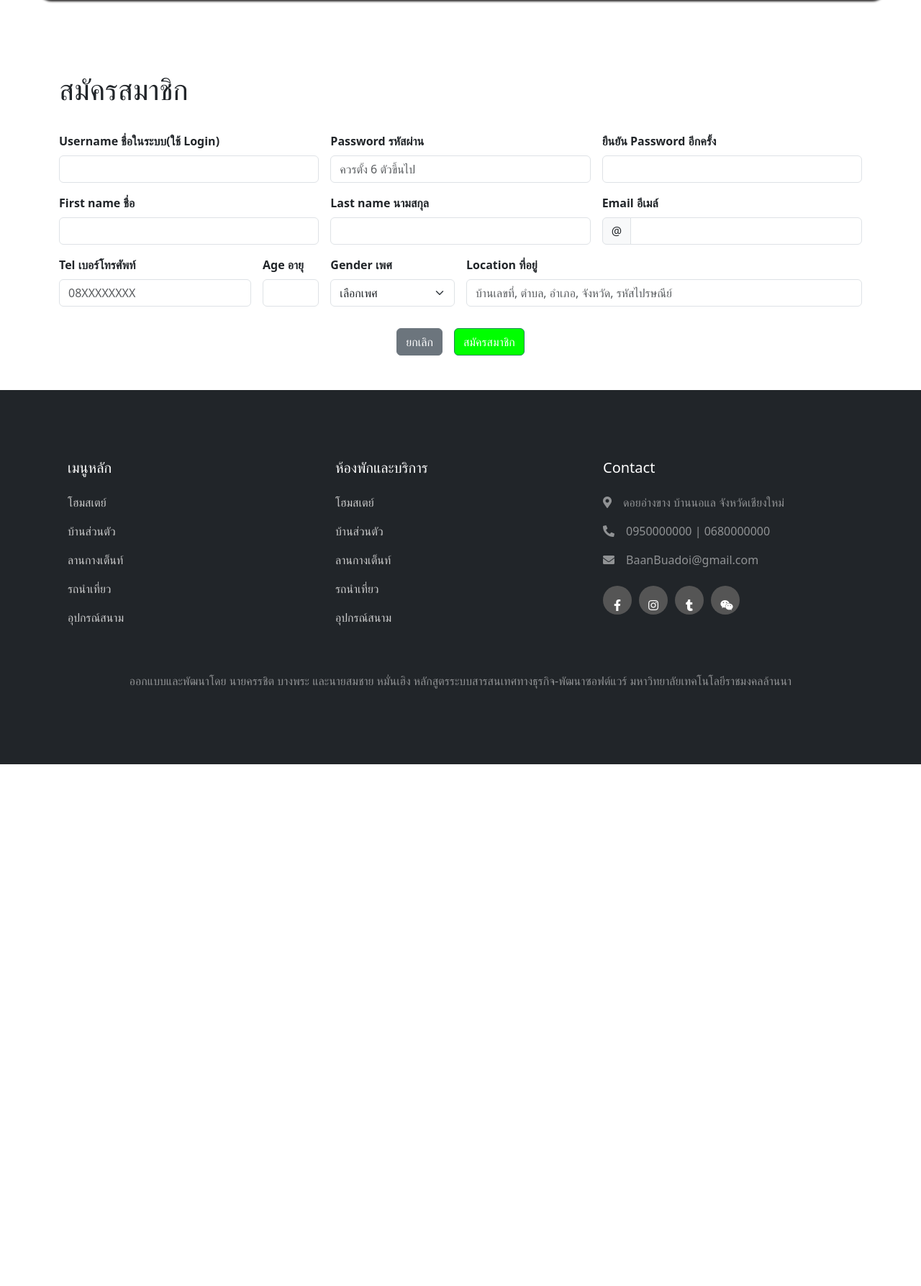
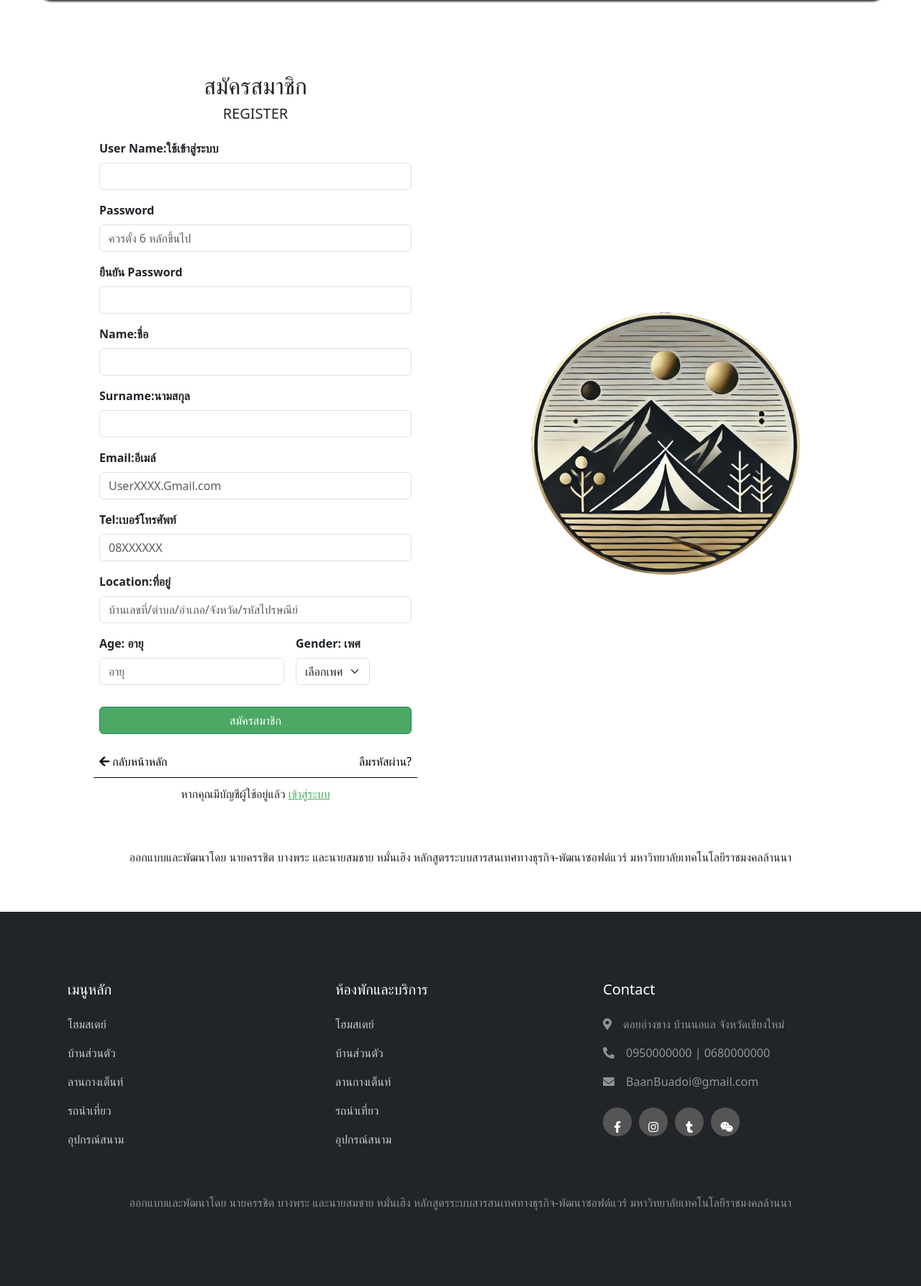
Before and after one commit to Khanchit202/git-baanbuadoi-project, a PHP site: page /form_user.php in a window 1280 px wide. Shown: the part 72-1859 px from the top of the page at 72% size. Before the commit the page ends 1134 px from the top, so only its background shows below. Run offline with PHP 8.4, Linux system fonts and the light colour scheme; some libraries are stand-ins or nearby versions.

Commit message:
form_useredit

```diff
--- a/form_user.php
+++ b/form_user.php
@@ -40,7 +40,7 @@ include("db_conet.php");
     <link rel="stylesheet" href="https://cdn.datatables.net/2.0.0/css/dataTables.dataTables.css" />
     <script src="https://cdn.datatables.net/2.0.0/js/dataTables.js"></script>
 
-    <script type="text/javascript" src="indexs.js"></script>
+
 </head>
 <body>
     <div class="container-xxl bg-white p-0">
@@ -50,105 +50,87 @@ include("db_conet.php");
 
     </div>
     <!-- form login start  -->
-    <div class="container-xxl bg-white p-0"style="margin-top:100px;">
+    <div class="container-xxl bg-white p-0" style="margin-top:100px;">
     <div class="container">
-        <h1>สมัครสมาชิก</h1>
-            <form class="row g-3 needs-validation" novalidate style="margin-top:20px;"  >
-                <div class="col-md-4">
-                    <label for="validationCustom01" class="form-label"><strong>Username ชื่อในระบบ(ใช้ Login)</strong></label>
-                    <input type="text" class="form-control" id="username" name="username"  required>
-                    <div class="valid-feedback">
-                    Looks good!
+        <div class="row">
+            <div class="col-md-6">
+                <h2><center>สมัครสมาชิก</center></h2>
+                <h5><center>REGISTER</center></h5>
+                <form class="row g-3 needs-validation" novalidate style="margin-top:20px; max-width: 450px; margin: auto;" method="post" action="../uer/insert_user.php" enctype="multipart/form-data">
+                    <div class="col-12">
+                        <label for="validationCustom01" class="form-label"><strong>User Name:ใช้เข้าสู่ระบบ</strong></label>
+                        <input type="text" class="form-control"  id="username" name="username" required>
+                        <div class="invalid-feedback">
+                                กรุณากรอกชื่อผู้ใช้
                             </div>
                     </div>
-                <div class="col-md-4">
-                    <label for="validationCustom02" class="form-label"><strong>Password รหัสผ่าน</strong></label>
-                    <input type="password" class="form-control"   placeholder="ควรตั้ง 6 ตัวขึ้นไป"  required>
-                    <div class="valid-feedback">
-                    Looks good!
+                    <div class="col-12">
+                        <label for="validationCustom02" class="form-label"><strong>Password</strong></label>
+                        <input type="password" class="form-control" placeholder="ควรตั้ง 6 หลักขึ้นไป" required>
+                    </div>
+                    <div class="col-12">
+                        <label for="validationCustom02" class="form-label"><strong>ยืนยัน Password</strong></label>
+                        <input type="password" class="form-control" id="pass" name="pass"  required>
+                    </div>
+                    <div class="col-12">
+                        <label for="validationCustom02" class="form-label"><strong>Name:ชื่อ</strong></label>
+                        <input type="text" class="form-control" id="fname" name="fname" required>
+                    </div>
+                    <div class="col-12">
+                        <label for="validationCustom02" class="form-label"><strong>Surname:นามสกุล</strong></label>
+                        <input type="text" class="form-control" id="lname" name="lname" required>
+                    </div>
+                    <div class="col-12">
+                        <label for="validationCustom02" class="form-label"><strong>Email:อีเมล์</strong></label>
+                        <input type="text" class="form-control" id="email" name="email" placeholder="UserXXXX.Gmail.com" required>
+                    </div>
+                    <div class="col-12">
+                        <label for="validationCustom02" class="form-label"><strong>Tel:เบอร์โทรศัพท์</strong></label>
+                        <input type="number" class="form-control" id="tel" name="tel" placeholder="08XXXXXX" required>
+                    </div>
+                    <div class="col-12">
+                        <label for="validationCustom02" class="form-label"><strong>Location:ที่อยู่</strong></label>
+                        <input type="text" class="form-control" id="location" name="location" placeholder="บ้านเลขที่/ตำบล/อำเภอ/จังหวัด/รหัสไปรษณีย์" required>
+                    </div>
+                    <div class="col-12 d-flex align-items-center">
+                    <div class="me-3">
+                        <label for="age" class="form-label"><strong>Age: อายุ</strong></label>
+                        <input type="number" class="form-control" id="age" name="age" placeholder="อายุ" required>
+                    </div>
+                    <div>
+                        <label for="gender" class="form-label"><strong>Gender: เพศ</strong></label>
+                        <select class="form-select" id="gender" name="gender" required>
+                            <option value="">เลือกเพศ</option>
+                            <option value="male">ชาย</option>
+                            <option value="female">หญิง</option>
+                        </select>
                     </div>
                 </div>
-                <div class="col-md-4">
-                    <label for="validationCustomUsername" class="form-label"><strong>ยืนยัน Password อีกครั้ง</strong></label>
-                    <input type="password" class="form-control" id="pass"  name="pass" aria-describedby="inputGroupPrepend" required>
-                    <div class="invalid-feedback">
-                        Please choose a username.
+                    <div class="col-12 d-flex justify-content-center gap-3" style="margin-top:30px;">
+                        <button class="btn btn-success" style="background-color: #4DA866; width: 100%;" type="submit" name="bsubmit" >สมัครสมาชิก</button>
+                    </div>
 
+                    <div class="d-flex justify-content-between" style="border-bottom: 1px solid black; padding-bottom: 10px;">
+                    <a href="index.php" class="align-self-end" style="margin-top:10px; text-decoration: none; color: black;"><i class="fas fa-arrow-left"></i> กลับหน้าหลัก</a>
+                    <a href="" class="align-self-end" style="margin-top:10px; text-decoration: none; color: black;">ลืมรหัสผ่าน?</a>
                 </div>
+                <div class="text-center" style="margin-top: 10px;">
+                    <p>หากคุณมีบัญชีผู้ใช้อยู่แล้ว
+                    <a href="login.php" style=" color: #4DA866;">เข้าสู่ระบบ</a></p>
                 </div>
-                <div class="col-md-4">
-                    <label for="validationCustom01" class="form-label"><strong>First name ชื่อ</strong></label>
-                    <input type="text" class="form-control" id="fname" name="fname" required>
-                    <div class="valid-feedback">
-                    Looks good!
+               </form>
             </div>
+            <div class="col-md-6 d-flex align-items-center justify-content-center">
+                <!-- ใส่โลโก้ที่นี่ -->
+                <img src="tabbar_view/baanbuadoi.png" alt="Logo" class="img-fluid" style="max-width: 70%; height: auto;">
             </div>
-                <div class="col-md-4">
-                    <label for="validationCustom02" class="form-label"><strong>Last name นามสกุล</strong></label>
-                    <input type="text" class="form-control" id="lname" name="lname"  required>
-                    <div class="valid-feedback">
-                    Looks good!
-                    </div>
-                </div>
-                <div class="col-md-4">
-                    <label for="validationCustomUsername" class="form-label"><strong>Email อีเมล์</strong></label>
-                    <div class="input-group has-validation">
-                    <span class="input-group-text" id="inputGroupPrepend">@</span>
-                    <input type="text" class="form-control" id="email" name="email" aria-describedby="inputGroupPrepend" required>
-                    <div class="invalid-feedback">
-                        Please choose a username.
+            <div class="text-center mt-5">
+                <p>ออกแบบและพัฒนาโดย นายครรชิต บางพระ และนายสมชาย หมั่นเฮิง หลักสูตรระบบสารสนเทศทางธุรกิจ-พัฒนาซอฟต์แวร์ มหาวิทยาลัยเทคโนโลยีราชมงคลล้านนา</p>
             </div>
         </div>
     </div>
-                <div class="col-md-3">
-                    <label for="validationCustom01" class="form-label"><strong>Tel เบอร์โทรศัพท์</strong></label>
-                    <input type="number" class="form-control" id="tel" name="tel" placeholder="08XXXXXXXX" required>
-                    <div class="valid-feedback">
-                    Looks good!
-                    </div>
-                </div>
-                <div class="col-md-1">
-                    <label for="validationCustom02" class="form-label"><strong>Age อายุ</strong></label>
-                    <input type="number" class="form-control" id="age" name="age"  required>
-                    <div class="valid-feedback">
-                    Looks good!
-                    </div>
-                </div>
-                <div class="col-md-2">
-                    <label for="validationCustom04" class="form-label"><strong>Gender เพศ</strong></label>
-                    <select class="form-select" id="gender" name="gender" required>
-                    <option selected disabled value="">เลือกเพศ</option>
-                    <option>ชาย</option>
-                    <option>หญิง</option>
-                    </select>
-                    <div class="invalid-feedback">
-                    Please select a valid state.
-                    </div>
-                </div>
-                <div class="col-md-6">
-                    <label for="validationCustom03" class="form-label"><strong>Location ที่อยู่</strong></label>
-                    <input type="text" class="form-control"id="locations" name="locations" placeholder="บ้านเลขที่, ตำบล, อำเภอ, จังหวัด, รหัสไปรษณีย์" required>
-                    <div class="invalid-feedback">
-                         กรุณาให้ข้อมูลที่อยู่ที่ถูกต้อง
-                    </div>
 </div>
 
-
-                <!-- <div class="col-md-3">
-                    <label for="validationCustom05" class="form-label">Zip</label>
-                    <input type="text" class="form-control" id="validationCustom05" required>
-                    <div class="invalid-feedback">
-                    Please provide a valid zip.
-                    </div>
-                </div> -->
-
-                <div class="col-12 d-flex justify-content-center gap-3"style="margin-top:30px;">
-                    <button class="btn btn-secondary" type="reset">ยกเลิก</button>
-                    <button class="btn btn-success" onclick="save_data()"style="background-color: lime" type="submit" name="submit">สมัครสมาชิก</button>
-                </div>
-            </form>
-    </div>
-    </div>
     <!-- form login end  -->
 
 
--- a/user/insert_user.php
+++ b/user/insert_user.php
@@ -12,7 +12,7 @@ if($_SERVER['REQUEST_METHOD'] == "POST"){
     $tel = $_POST['tel'];
     $age = $_POST['age'];
     $gender = $_POST['gender'];
-    $locations = $_POST['locations'];
+    $locations = $_POST['location'];
 
     $sql = "INSERT INTO user (userName,userPass,userFName,userLName,userAge,userGender,userTel,userEmail,userLocation) VALUES(:username,:pass,:fname,:lname,:email,:tel,:age,:gender,:locations)";
     $stmt = $db_con->prepare($sql);
@@ -28,10 +28,10 @@ if($_SERVER['REQUEST_METHOD'] == "POST"){
     $result = $stmt->execute();
     if($result){
         $response['status'] = 'ok';
-
+        echo "<script>alert('เพิ่มข้อมูลสำเร็จ');</script>";
     }else{
         $response['status'] = 'error';
-
+        echo "<script>alert('เกิดข้อผิดพลาดในการเพิ่มข้อมูล');</script>";
     }
 
 }
```
Also changed, not shown: index.php (+0 -29 lines), indexs.js (deleted, +0 -68 lines), login.php (+22 -44 lines). Lines whose indentation alone changed are shown as unchanged.
